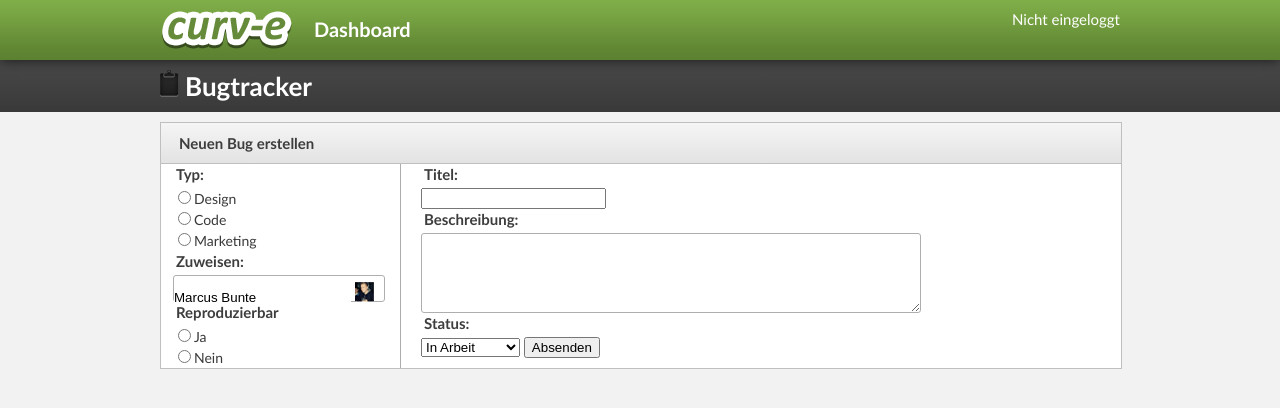
After one commit to Nikolas1995/curv-e, a PHP site: page /bug-new.php in a window 1280 px wide. The commit adds this page. Shown: the top 408 px of the page. Run offline with PHP 8.4, Linux system fonts and the light colour scheme; data that the repository does not hold is empty.

Commit message:
Seite zum neu erstellen eines Bugs, dazu eine Grafik und Stylesheet, HTML Only

```diff
--- /dev/null
+++ b/bug-new.php
@@ -0,0 +1,56 @@
+<?php include('header.php');?>
+<div id="hard-facts-wrapper">
+	<div id="hard-facts">
+		<div class="hard-headline">
+			<img src="./img/tasks.png">
+			<h1>Bugtracker</h1>
+		</div>
+			</div>
+		</div>
+<div id="wrapper">
+	<div id="content">
+		<div id="tracker-header">
+			<h2>Neuen Bug erstellen</h2>
+		</div>
+		<div id="tracker-left">
+			<div class="bug-details">
+				<h2>Typ:</h2>
+				<form action="">
+				<p><input type="radio" name="type" value="design">Design</p>
+				<p><input type="radio" name="type" value="code">Code</p>
+				<p><input type="radio" name="type" value="marketing">Marketing</p>
+
+				<div>
+					<h2>Zuweisen:</h2>
+					<div class="bug-give">
+						<input class="hurensohn" name="give" type="text" value="Marcus Bunte">
+						<img class="bug-give-img" src="./img/avatar/zuweisung.png">
+					</div>
+				</div>
+				<div>
+				<h2>Reproduzierbar</h2>
+				<p><input type="radio" name="reproduce" value="yes">Ja</p>
+				<p><input type="radio" name="reproduce" value="no">Nein</p>
+				</div>
+			 </div>
+		</div>
+		<div id="tracker-right">
+			<div class="bug-new-main">
+				<h2>Titel:</h2>
+				<input name="" type="text"></p>
+				<h2>Beschreibung:</h2>
+				<textarea></textarea>
+				<h2>Status:</h2>
+				<select>
+					<option>In Arbeit</option>
+					<option>Fertig</option>
+					<option>Unbearbeitet</option>
+				</select>
+				<input type="submit" value="Absenden">
+				</form>
+			</div>
+		</div>
+	</div>
+</div>
+</body>
+</html>
--- a/style/style.css
+++ b/style/style.css
@@ -12,10 +12,6 @@ body {
 	box-shadow: 0px 0px 12px #151515;
 	padding: 10px 0 0 0;
 	z-index: 2;
-}
-
-#test {
-	width: 1000px;
 }
 
 #header {
@@ -201,6 +197,13 @@ body {
 	background-color: #fff;
 }
 
+#content h2 {
+	color: #3d3d3d;
+	font: 15px/20px Calibri, Arial, sans-serif;
+	font-weight: bold;
+	margin: 0 0 4px 3px;
+}
+
 #wrapper {
 	width: 960px;
 	color: #393939;
@@ -340,7 +343,8 @@ body {
 
 #tracker-left {
 	float: left;
-	width: 240px;
+	width: 239px;
+	border-right: 1px solid #adadad;
 }
 
 #tracker-right {
@@ -376,6 +380,7 @@ body {
 #tracker-left .bug-details {
 	width: 90%;
 	margin: 0 auto;
+	font: 14px/20px Calibri, Arial, sans-serif;
 }
 
 #tracker-right .bug-content {
@@ -383,6 +388,17 @@ body {
 	border-radius: 5px;
 	padding: 10px;
 	margin: 10px 10px 0 0;
+}
+
+#tracker-right textarea {
+	width: 500px;
+	height: 80px;
+	border-radius: 3px;
+	border: 1px solid #aeaeae;
+}
+
+#tracker-right .bug-new-main {
+	margin-left: 20px;
 }
 
 .bug-review {
@@ -394,3 +410,22 @@ body {
 	float: left;
 	margin-left: 20px;
 }
+
+.bug-give {
+	width: 210px;
+	height: 25px;
+	padding: -8px 0 0 0;
+	margin: 0;
+	border-radius: 3px;
+	border: 1px solid #aeaeae;
+}
+
+.bug-give .hurensohn {
+	border: none;
+	margin: 0;
+	padding: 0px;
+}
+
+.bug-give-img {
+	margin-top: 6px;
+}
```
Also changed, not shown: img/avatar/zuweisung.png (added).
